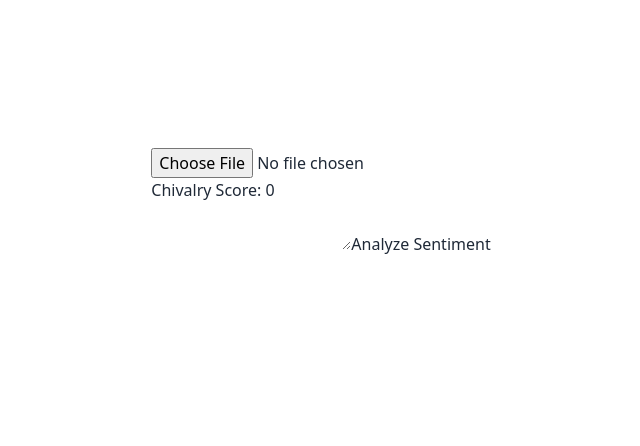
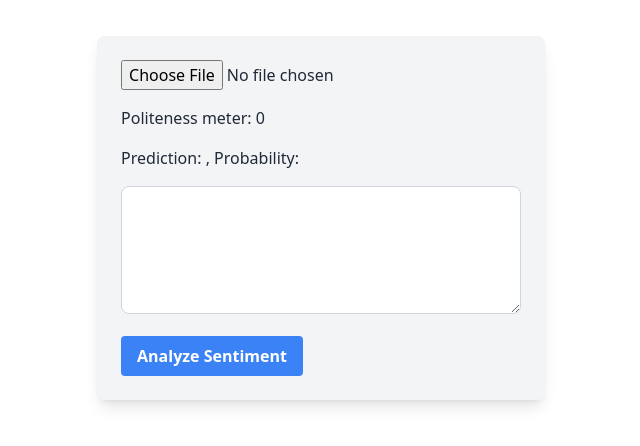
Before and after one commit to Thanush19/Emosum, a React (Vite) app in the folder frontend/: page /audio-analysis in a window 1280 px wide. Shown: the part 198-644 px from the top of the page, without its empty margins (319-959 px from the left). Built offline with nearby package versions, Linux system fonts and the light colour scheme; no server answers; sample sign-in values are in the browser's storage.

Commit message:
audiocommit

```diff
--- a/frontend/src/components/audio-analysis/AudioAnalysis.jsx
+++ b/frontend/src/components/audio-analysis/AudioAnalysis.jsx
@@ -8,6 +8,8 @@ const AudioAnalysis = () => {
   const [chivalryScore, setChivalryScore] = useState(0);
   const [message, setMessage] = useState("");
   const [messageColor, setMessageColor] = useState("");
+  const [prediction, setPrediction] = useState("");
+  const [probability, setProbability] = useState(null);
 
   const fileValidation = () => {
     const fileInput = document.getElementById("file");
@@ -105,51 +107,55 @@ const AudioAnalysis = () => {
       }
     )
       .then((res) => res.json())
-      .then((data) => {
-        let analysis = "";
-        for (let i = 0; i < data.sentences.length; i++) {
-          analysis +=
-            data.sentences[i].text.content +
-            "\n\tSentiment: " +
-            data.sentences[i].sentiment.score +
-            "\n";
+      .then((dataArray) => {
+        if (dataArray.length > 0) {
+          const firstItem = dataArray[0];
+          if (firstItem.predictions && firstItem.predictions.length > 0) {
+            const { prediction, probability } = firstItem.predictions[0];
+            setPrediction(prediction);
+            setProbability(probability);
+          } else {
+            setPrediction("No prediction available");
+            setProbability(null);
+          }
+        } else {
+          setPrediction("No data available");
+          setProbability(null);
         }
-
-        document.getElementById("AudioAnalysis").innerHTML = analysis;
-        let chivalryScore = parseInt(
-          (data.documentSentiment.score *
-            data.documentSentiment.magnitude *
-            100) |
-            0
-        );
-        setChivalryScore(chivalryScore);
-
-        if (chivalryScore >= 0) {
-          setMessage("How chivalrous of you!");
-          setMessageColor("rgb(152, 255, 152)");
-        } else {
-          setMessage("An honorable knight should not behave in such a way!");
-          setMessageColor("rgb(255, 56, 0)");
-        }
+      })
+      .catch((error) => {
+        console.error("Error analyzing sentiment:", error);
+        setPrediction("Error occurred");
+        setProbability(null);
       });
   };
 
   return (
-    <div>
-      <input type="file" id="file" onChange={fileValidation} />
-      <div className="file-name" style={{ display: "none" }}></div>
-      <div id="TranscriptLoading" style={{ display: "none" }}></div>
-      <div id="AudioAnalysis"></div>
-      <div id="main-sentiment-output">Chivalry Score: {chivalryScore}</div>
-      <div id="ChivalryMessage" style={{ color: messageColor }}>
+    <div className="max-w-2xl mx-auto mt-8 p-6 bg-gray-100 rounded-lg shadow-lg">
+      <input type="file" id="file" className="mb-4" onChange={fileValidation} />
+      <div className="file-name hidden"></div>
+      <div id="TranscriptLoading" className="hidden"></div>
+      <div id="main-sentiment-output" className="mb-4">
+        Politeness meter: {chivalryScore}
+      </div>
+      <div id="ChivalryMessage" className={`mb-4 ${messageColor}`}>
         {message}
+      </div>
+      <div id="prediction" className="mb-4">
+        Prediction: {prediction}, Probability: {probability}
       </div>
       <textarea
         id="transcript"
         value={transcript}
         onChange={(e) => setTranscript(e.target.value)}
+        className="w-full h-32 mb-4 p-2 rounded-lg border border-gray-300 focus:outline-none focus:border-blue-500"
       ></textarea>
-      <button onClick={AnalyzeSentiment}>Analyze Sentiment</button>
+      <button
+        onClick={AnalyzeSentiment}
+        className="bg-blue-500 hover:bg-blue-700 text-white font-bold py-2 px-4 rounded"
+      >
+        Analyze Sentiment
+      </button>
     </div>
   );
 };
```
